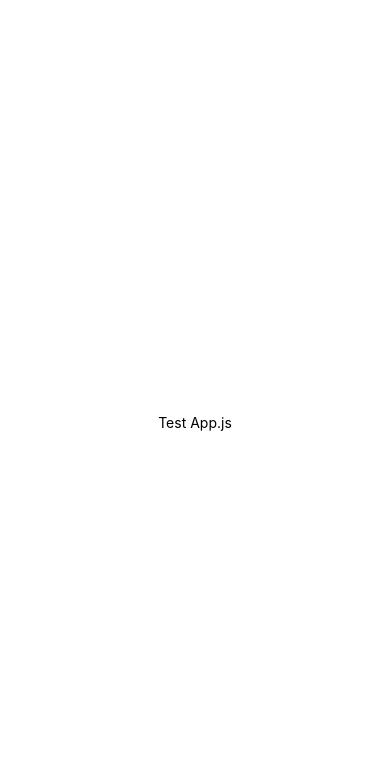
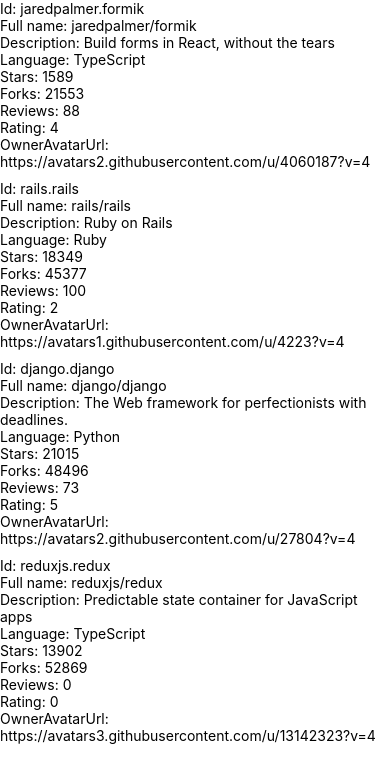
Before and after one commit to clintam123/fullstackopen-react-native, a React Native app in the folder rate-repository-app/: screen / in a window 390 px wide. Shown: the top 782 px of the page. Built offline with nearby package versions, Linux system fonts and the light colour scheme.

Commit message:
Exercise 10.3

```diff
--- a/rate-repository-app/App.js
+++ b/rate-repository-app/App.js
@@ -1,21 +1,9 @@
-import { StatusBar } from "expo-status-bar";
 import React from "react";
-import { StyleSheet, Text, View } from "react-native";
 
-export default function App() {
-  return (
-    <View style={styles.container}>
-      <Text>Test App.js</Text>
-      <StatusBar style="auto" />
-    </View>
-  );
-}
+import Main from "./src/components/Main";
 
-const styles = StyleSheet.create({
-  container: {
-    flex: 1,
-    backgroundColor: "#fff",
-    alignItems: "center",
-    justifyContent: "center",
-  },
-});
+const App = () => {
+  return <Main />;
+};
+
+export default App;
--- a/rate-repository-app/babel.config.js
+++ b/rate-repository-app/babel.config.js
@@ -1,6 +1,6 @@
-module.exports = function(api) {
+module.exports = function (api) {
   api.cache(true);
   return {
-    presets: ['babel-preset-expo'],
+    presets: ["babel-preset-expo"],
   };
 };
--- a/rate-repository-app/package.json
+++ b/rate-repository-app/package.json
@@ -21,6 +21,7 @@
   "devDependencies": {
     "@babel/core": "^7.9.0",
     "@babel/eslint-parser": "^7.16.5",
+    "@babel/preset-react": "^7.16.5",
     "eslint": "^8.5.0",
     "eslint-plugin-jsx": "^0.1.0",
     "eslint-plugin-react": "^7.28.0"
--- /dev/null
+++ b/rate-repository-app/src/components/Main.jsx
@@ -0,0 +1,23 @@
+import React from "react";
+import Constants from "expo-constants";
+import { StyleSheet, View } from "react-native";
+
+import RepositoryList from "./RepositoryList";
+
+const styles = StyleSheet.create({
+  container: {
+    marginTop: Constants.statusBarHeight,
+    flexGrow: 1,
+    flexShrink: 1,
+  },
+});
+
+const Main = () => {
+  return (
+    <View style={styles.container}>
+      <RepositoryList />
+    </View>
+  );
+};
+
+export default Main;
--- /dev/null
+++ b/rate-repository-app/src/components/RepositoryItem.jsx
@@ -0,0 +1,28 @@
+import React from "react";
+import { Text, View } from "react-native";
+
+const properties = [
+  "Id",
+  "Full name",
+  "Description",
+  "Language",
+  "Stars",
+  "Forks",
+  "Reviews",
+  "Rating",
+  "OwnerAvatarUrl",
+];
+
+const RepositoryItem = ({ item }) => {
+  return (
+    <>
+      {Object.values(item).map((e, index) => (
+        <Text>
+          {properties[index]}: {e}
+        </Text>
+      ))}
+    </>
+  );
+};
+
+export default RepositoryItem;
--- /dev/null
+++ b/rate-repository-app/src/components/RepositoryList.jsx
@@ -0,0 +1,73 @@
+import React from "react";
+import { FlatList, View, StyleSheet } from "react-native";
+
+import RepositoryItem from "./RepositoryItem";
+
+const styles = StyleSheet.create({
+  separator: {
+    height: 10,
+  },
+});
+
+const repositories = [
+  {
+    id: "jaredpalmer.formik",
+    fullName: "jaredpalmer/formik",
+    description: "Build forms in React, without the tears",
+    language: "TypeScript",
+    forksCount: 1589,
+    stargazersCount: 21553,
+    ratingAverage: 88,
+    reviewCount: 4,
+    ownerAvatarUrl: "https://avatars2.githubusercontent.com/u/4060187?v=4",
+  },
+  {
+    id: "rails.rails",
+    fullName: "rails/rails",
+    description: "Ruby on Rails",
+    language: "Ruby",
+    forksCount: 18349,
+    stargazersCount: 45377,
+    ratingAverage: 100,
+    reviewCount: 2,
+    ownerAvatarUrl: "https://avatars1.githubusercontent.com/u/4223?v=4",
+  },
+  {
+    id: "django.django",
+    fullName: "django/django",
+    description: "The Web framework for perfectionists with deadlines.",
+    language: "Python",
+    forksCount: 21015,
+    stargazersCount: 48496,
+    ratingAverage: 73,
+    reviewCount: 5,
+    ownerAvatarUrl: "https://avatars2.githubusercontent.com/u/27804?v=4",
+  },
+  {
+    id: "reduxjs.redux",
+    fullName: "reduxjs/redux",
+    description: "Predictable state container for JavaScript apps",
+    language: "TypeScript",
+    forksCount: 13902,
+    stargazersCount: 52869,
+    ratingAverage: 0,
+    reviewCount: 0,
+    ownerAvatarUrl: "https://avatars3.githubusercontent.com/u/13142323?v=4",
+  },
+];
+
+const ItemSeparator = () => <View style={styles.separator} />;
+
+const RepositoryList = () => {
+  const renderItem = ({ item }) => <RepositoryItem item={item} />;
+
+  return (
+    <FlatList
+      data={repositories}
+      ItemSeparatorComponent={ItemSeparator}
+      renderItem={renderItem}
+    />
+  );
+};
+
+export default RepositoryList;
```
Also changed, not shown: 2 other files (tests, documents, lock files or other folders).
